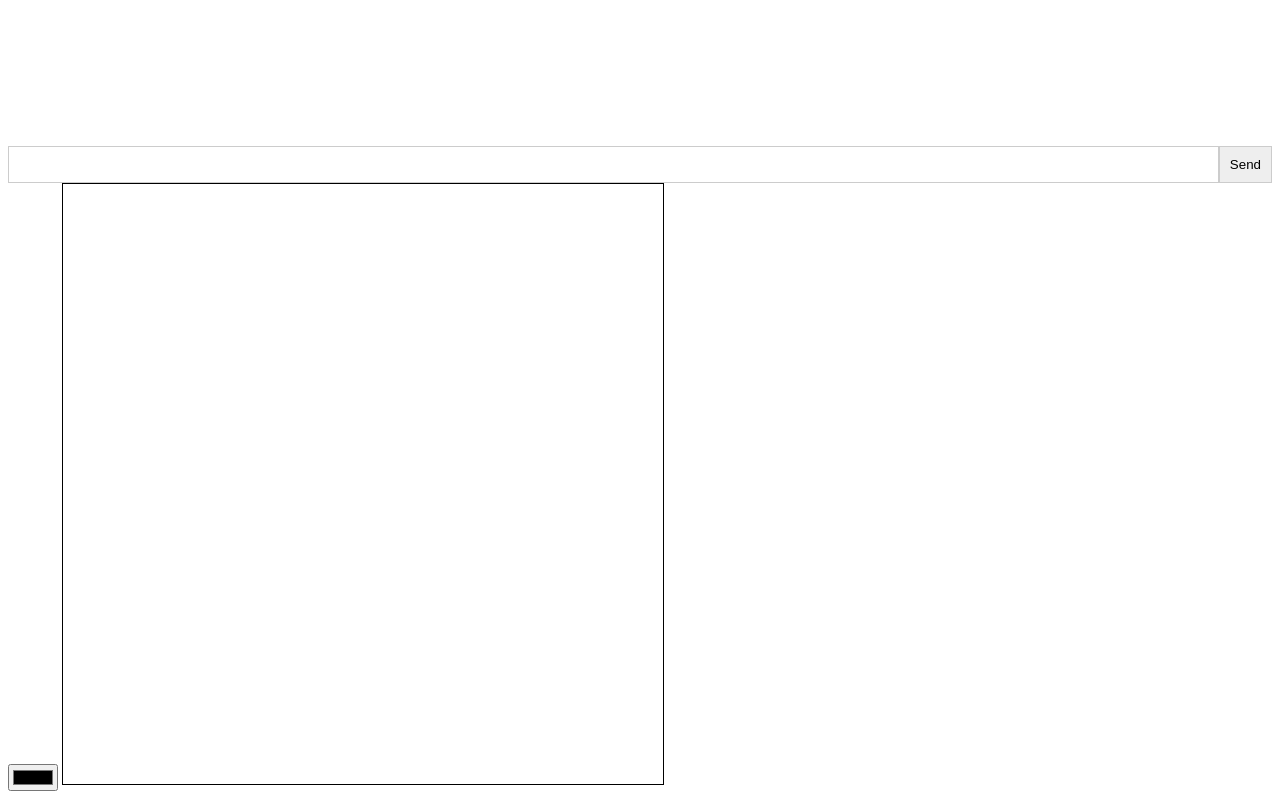
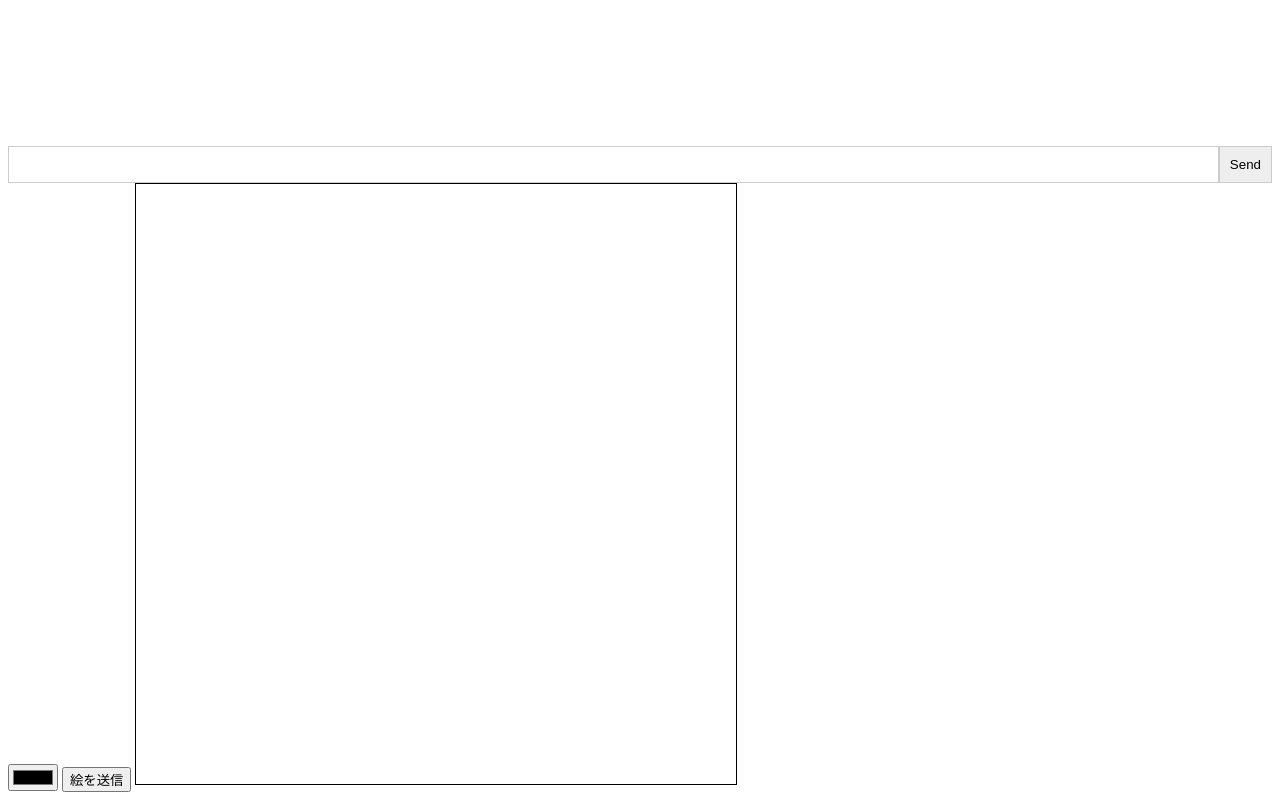
Before and after one commit to Nao1112/express-hello-world, a website: page public/index.html in a window 1280 px wide. Shown: the part 465-1265 px from the top of the page. Drawn offline with Linux system fonts and the light colour scheme.

Commit message:
fix send canvas

```diff
--- a/public/index.html
+++ b/public/index.html
@@ -50,6 +50,7 @@
     <label>
     <input type="color" id="colorPicker" value="#000000">
 </label>
+    <button id="sendCanvas">絵を送信</button>
     <canvas id="canvas" width="600" height="600" style="border: solid 1px black"></canvas>
 
     <script>
```
